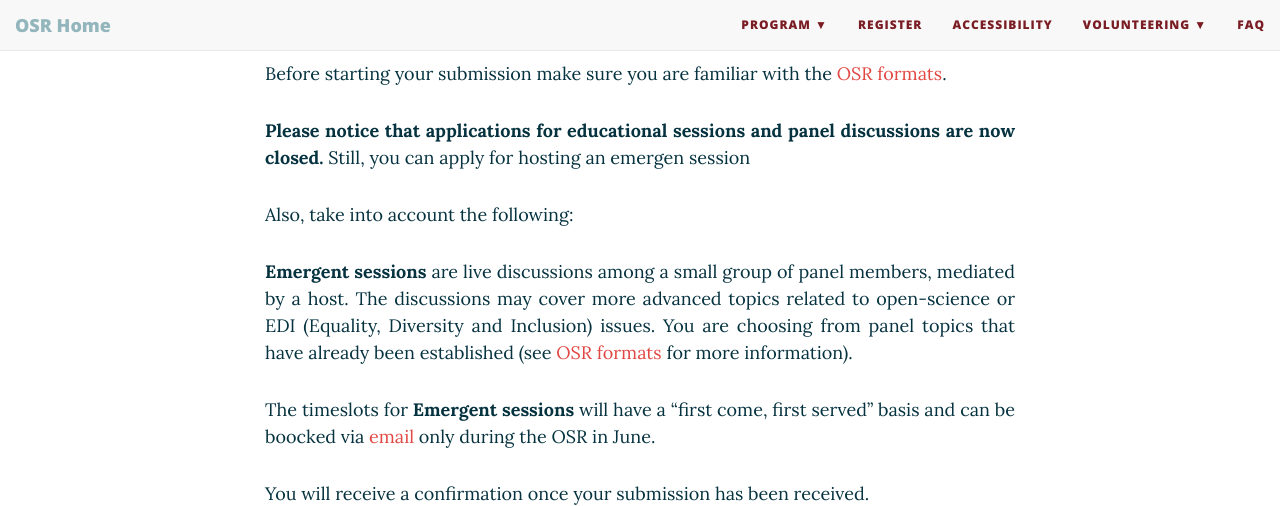
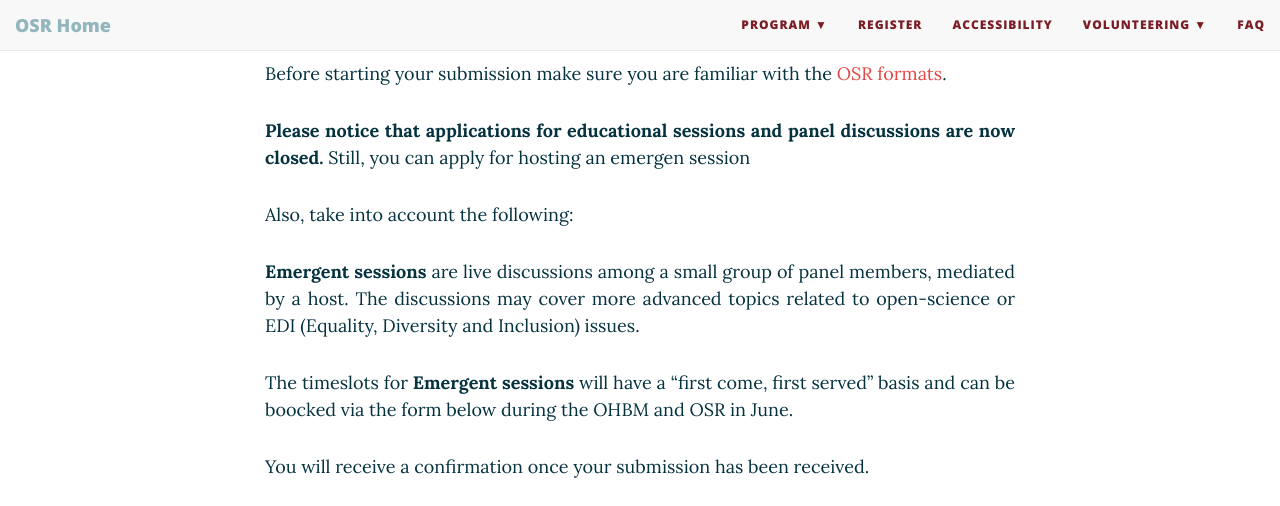
Before and after one commit to ohbm/osr2021, a Jekyll site: the page built from submit.md, in a window 1280 px wide and 900 px high, scrolled down 385 px, cut to the strip 0-506 px from the top of the window. Built offline with Jekyll 4.4.1, drawn with Linux system fonts in a browser that asks for light colours; nearby versions of some CDN libraries.

Commit message:
Update submit.md

```diff
--- a/submit.md
+++ b/submit.md
@@ -26,10 +26,10 @@ title: Submit
 </p>
 {::options parse_block_html="true" /}
 <p align="justify">
-  **Emergent sessions** are live discussions among a small group of panel members, mediated by a host. The discussions may cover more advanced topics related to open-science or EDI (Equality, Diversity and Inclusion) issues. You are choosing from panel topics that have already been established (see [OSR formats](/formats.md){:target="_blank"} for more information).
+  **Emergent sessions** are live discussions among a small group of panel members, mediated by a host. The discussions may cover more advanced topics related to open-science or EDI (Equality, Diversity and Inclusion) issues.
 </p>
 <p align="justify">
-The timeslots for **Emergent sessions** will have a "first come, first served" basis and can be boocked via [email](ohbmopenscience@gmail.com) only during the OSR in June.
+The timeslots for **Emergent sessions** will have a "first come, first served" basis and can be boocked via the form below during the OHBM and OSR in June.
 </p>
 {::options parse_block_html="false" /}
 <p align="justify">
```
